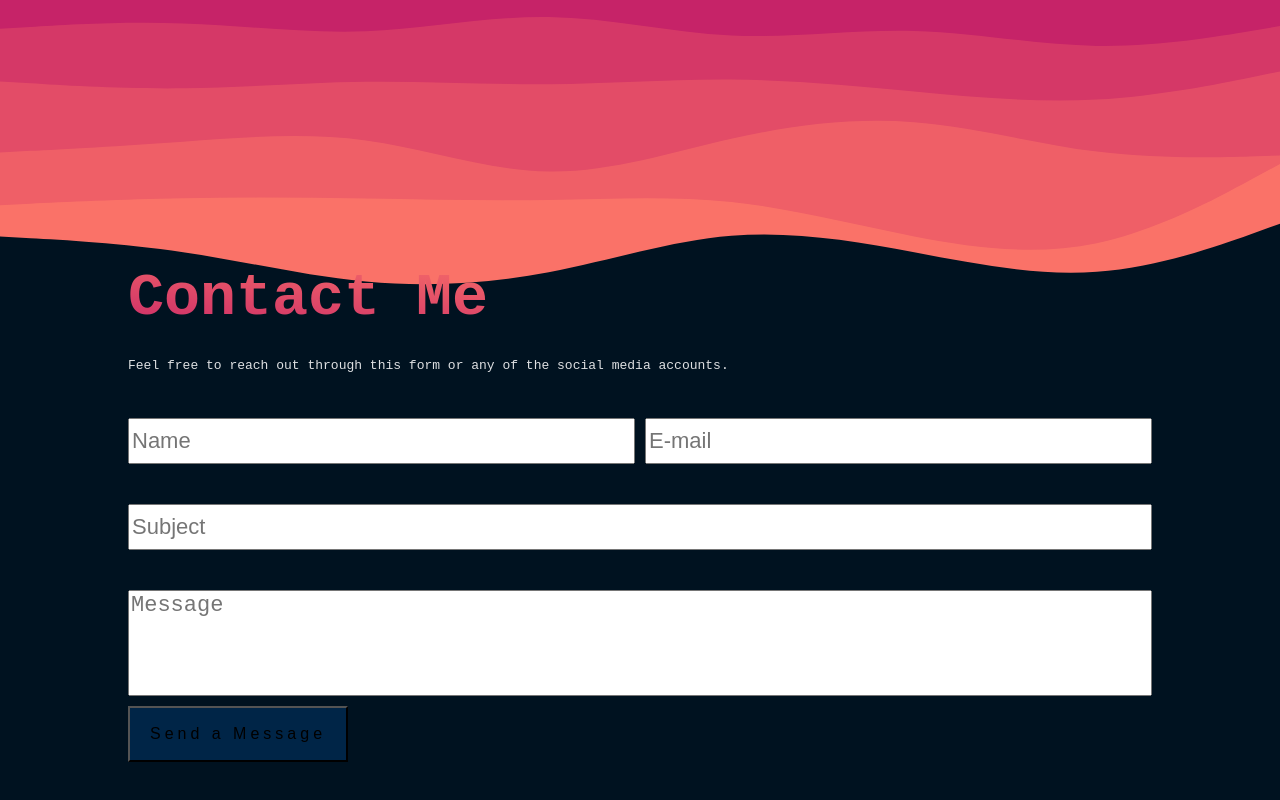
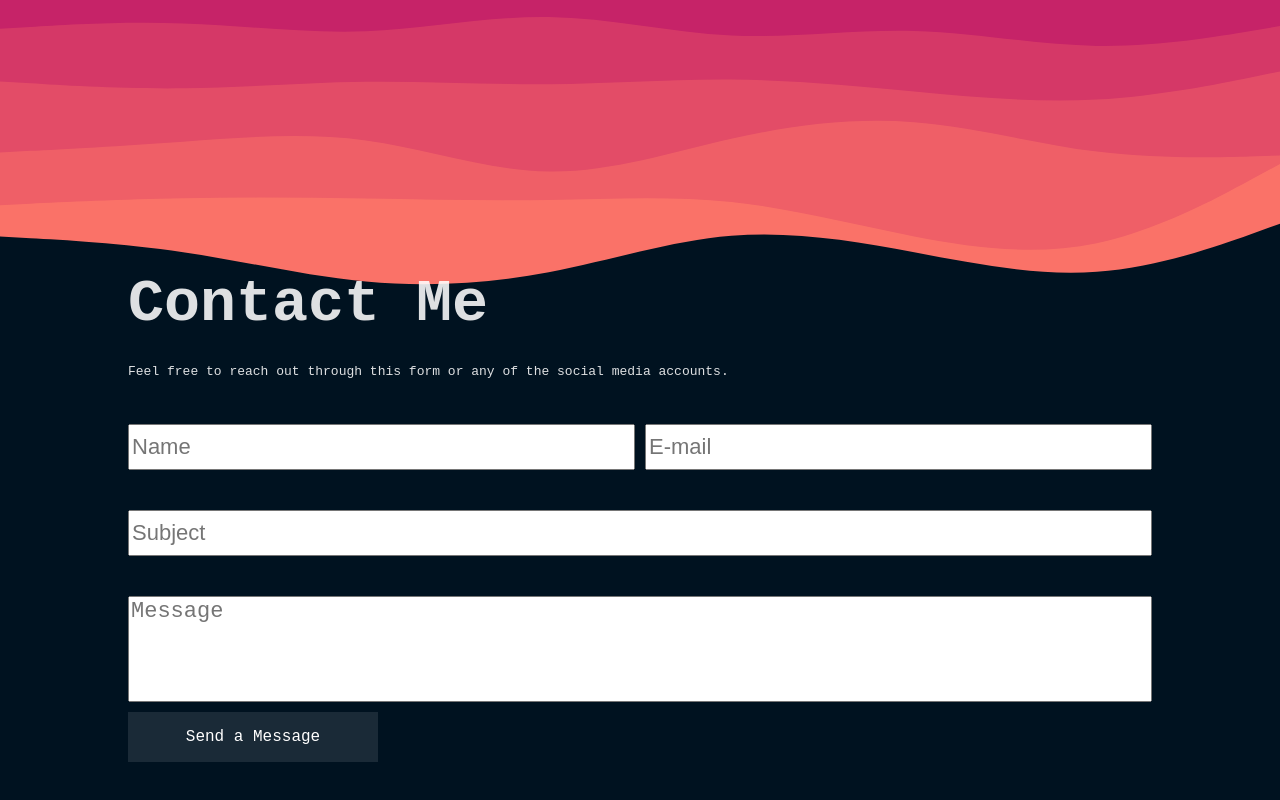
Before and after one commit to EldinKecap/Portfolio, a React (Vite) app in the folder portfolio/: page / in a window 1280 px wide. Shown: the part 1838-2638 px from the top of the page. Built offline with nearby package versions, Linux system fonts and the light colour scheme.

Commit message:
finished form frontend

```diff
--- a/portfolio/index.html
+++ b/portfolio/index.html
@@ -2,9 +2,9 @@
 <html lang="en">
   <head>
     <meta charset="UTF-8" />
-    <link rel="icon" type="image/svg+xml" href="/vite.svg" />
+    <link rel="icon" type="image/svg+xml" href="/K.svg" />
     <meta name="viewport" content="width=device-width, initial-scale=1.0" />
-    <title>Vite + React</title>
+    <title>Eldin Kecap Portfolio</title>
   </head>
   <body>
     <div id="root"></div>
--- a/portfolio/src/components/ContactForm.jsx
+++ b/portfolio/src/components/ContactForm.jsx
@@ -35,7 +35,7 @@ function ContactForm() {
             cols="50"
             placeholder="Message"
           ></textarea>
-          <button type="submit">Send a Message</button>
+          <button className={classes.btn} type="submit"><span>Send a Message</span></button>
         </span>
       </form>
     </footer>
--- a/portfolio/src/components/ContactForm.module.css
+++ b/portfolio/src/components/ContactForm.module.css
@@ -22,16 +22,15 @@
   font-size: 60px;
   margin-bottom: 0;
   width: fit-content;
-  background: linear-gradient(185deg, #fa7268, #c62368);
+  /* background: linear-gradient(185deg, #fa7268, #c62368);
   background-clip: text;
   -webkit-background-clip: text;
-  -webkit-text-fill-color: transparent;
-
+  -webkit-text-fill-color: transparent; */
 }
 
 .inputContainer {
   display: grid;
-    grid-template-columns: repeat(2,1fr);
+  grid-template-columns: repeat(2, 1fr);
   gap: 10px;
 }
 
@@ -41,22 +40,94 @@
   font-size: 22px;
 }
 
-.subject, .textArea{
+.subject,
+.textArea {
   grid-column: 1/3;
 }
 
-.textArea{
+.textArea {
   margin-top: 30px;
   font-size: 22px;
   resize: none;
 }
 
-button{
+.btn {
+  background: none;
+  color: inherit;
+  border: none;
+  padding: 0;
+  font: inherit;
+  cursor: pointer;
+  outline: inherit;
   font-size: 16px;
-    font-weight: ;
-    letter-spacing: 4px;
+}
+
+.btn {
+  line-height: 50px;
+  height: 50px;
+  text-align: center;
+  width: 250px;
+  cursor: pointer;
+  color: #fff;
+  transition: all 0.3s;
+  position: relative;
+}
+
+.btn span {
+  transition: all 0.3s;
+}
+
+.btn::before {
+  content: "";
+  position: absolute;
+  bottom: 0;
+  left: 0;
   width: 100%;
-    max-width: 220px;
-    line-height: 50px;
-    background-color: #002547;
+  height: 100%;
+  z-index: 1;
+  opacity: 0;
+  transition: all 0.3s;
+  border-top-width: 1px;
+  border-bottom-width: 1px;
+  border-top-style: solid;
+  border-bottom-style: solid;
+  border-top-color: rgba(255, 255, 255, 0.5);
+  border-bottom-color: rgba(255, 255, 255, 0.5);
+  transform: scale(0.1, 1);
 }
+
+.btn:hover span {
+  letter-spacing: 2px;
+}
+.btn:hover::before {
+  opacity: 1;
+  transform: scale(1, 1);
+}
+.btn::after {
+  content: "";
+  position: absolute;
+  bottom: 0;
+  left: 0;
+  width: 100%;
+  height: 100%;
+  z-index: 1;
+  transition: all 0.3s;
+  background-color: rgba(255, 255, 255, 0.1);
+}
+.btn:hover::after {
+  opacity: 0;
+  transform: scale(0.1, 1);
+}
+
+/* @media (max-height: 800px) {
+  .form h2 {
+    color: white;
+    -webkit-text-fill-color: white;
+  }
+} */
+
+@media (max-width:700px) {
+    .input{
+        grid-column: 1/3;
+    }
+}
--- a/portfolio/src/components/HeroArea.jsx
+++ b/portfolio/src/components/HeroArea.jsx
@@ -1,5 +1,4 @@
 import classes from './HeroArea.module.css'
-import K from '../assets/K.svg';
 
 function Hero() {
     return <div className={classes.heroArea}>
--- a/portfolio/src/index.css
+++ b/portfolio/src/index.css
@@ -17,9 +17,7 @@
 
 
 body{
-
     margin: 0;
-    height: 100vh;
 }
 
 /* a {
```
Also changed, not shown: portfolio/public/K.svg (added), portfolio/src/assets/K.svg (deleted). Lines whose indentation alone changed are shown as unchanged.
